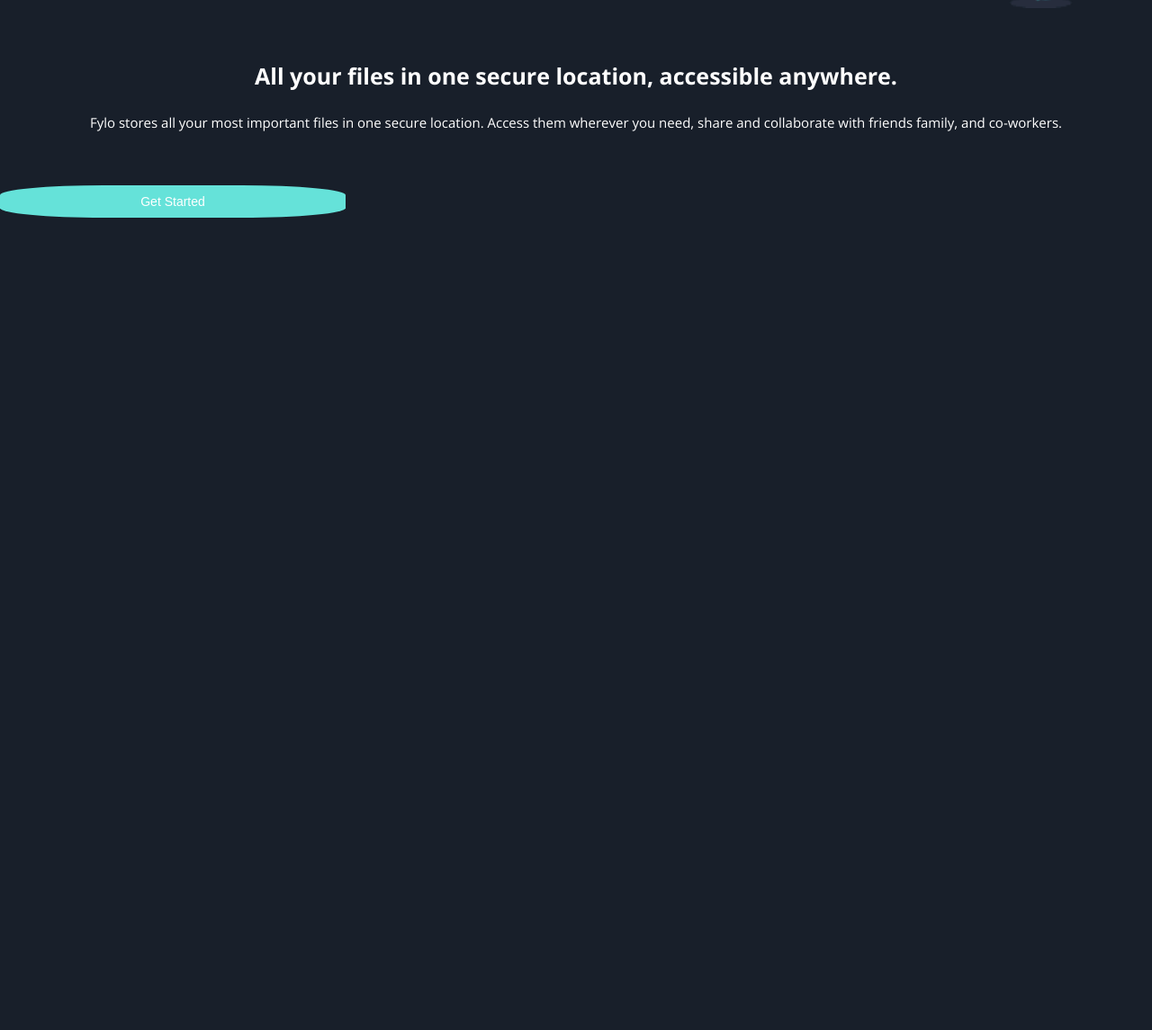
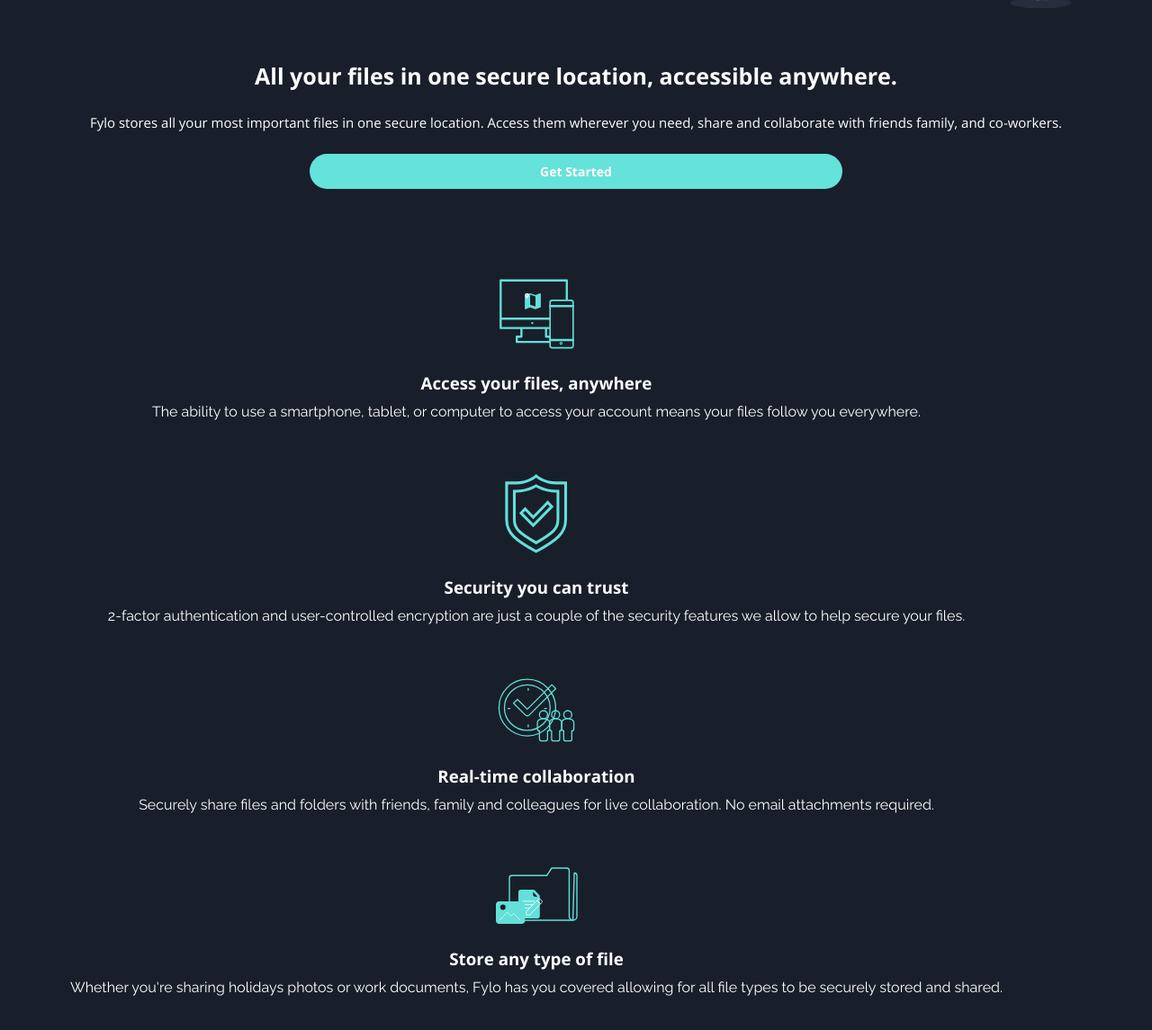
Before and after one commit to LorgioRoda/Frontend-Mentor-1, a plain HTML site: page index.html in a window 1280 px wide. Shown: the part 1052-2197 px from the top of the page at 90% size. Before the commit the page ends 1294 px from the top, so only its background shows below. Drawn offline with nearby package versions, Linux system fonts and the light colour scheme.

Commit message:
Services

```diff
--- a/index.html
+++ b/index.html
@@ -42,8 +42,46 @@
         Fylo stores all your most important files in one secure location. Access them wherever
         you need, share and collaborate with friends family, and co-workers.
       </p>
-      <button>Get Started</button>
+      <a class="banner__title_button">
+        Get Started
+      </a>
     </div>
+    <!--Services-->
+    <section class="services">
+      <div class="services__files">
+        <img src="/images/icon-access-anywhere.svg" alt="Access your files">
+        <h3>Access your files, anywhere
+        </h3>
+        <p>
+          The ability to use a smartphone, tablet, or computer to access your account means your
+          files follow you everywhere.
+        </p>
+      </div>
+      <div class="services__security">
+        <img src="/images/icon-security.svg" alt="Security you can trust">
+        <h3>Security you can trust</h3>
+        <p>
+        2-factor authentication and user-controlled encryption are just a couple of the security
+        features we allow to help secure your files.
+        </p>
+      </div>
+      <div class="services__collaboration">
+        <img src="/images/icon-collaboration.svg" alt="Collaboration">
+        <h3>
+        Real-time collaboration
+        </h3>
+        <p>
+        Securely share files and folders with friends, family and colleagues for live collaboration.
+        No email attachments required.
+        </p>
+      </div>
+        <div class="services__store">
+          <img src="/images/icon-any-file.svg" alt="icon store file">
+          <h3>Store any type of file</h3>
+          <p>Whether you're sharing holidays photos or work documents, Fylo has you covered allowing for all
+          file types to be securely stored and shared.</p>
+        </div>
+    </section>
   </main>
   <!--
   Access your files, anywhere
--- a/styles.css
+++ b/styles.css
@@ -81,16 +81,81 @@
     font-weight: 400;
     color: var(--White);
 }
- .banner button {
-    display: inline-block;
-    margin-top: 35px;
-    border-radius: 30%;
-    width: 30%;
-    padding: 10px;
+.banner__title_button {
+    display: inline;
+    display: flex;
+    justify-content: center;
+    border-radius: 40px;
+    width: 40%;
+    margin: auto;
+    padding: 10px 40px 10px 40px;
     color: var(--White);
     background-color: var(--Cyan);
-    /*Sombra*/
     border: none;
     font-size: 1.4rem;
+    font-weight: bold;
     text-decoration: none;
  }
+
+ /*Services*/
+
+ .services {
+     display: grid;
+     grid-template-columns: 100%;
+     margin: 100px 20px 100px 20px;
+     grid-row-gap: 60px;
+     text-align: center;
+     width: 90%;
+     color: var(--White);
+     font-size: 16px;
+ }
+.services__files img {
+    margin-bottom: 20px;
+}
+.services__files h3 {
+    margin-bottom: 10px;
+    font-weight: bold;
+}
+.services__files p {
+    font-family: 'Raleway', sans-serif;
+    font-weight: 400;
+}
+
+
+.services__security img {
+    margin-bottom: 20px;
+}
+.services__security h3 {
+    margin-bottom: 10px;
+    font-weight: bold;
+}
+.services__security p {
+    font-family: 'Raleway', sans-serif;
+    font-weight: 400;
+}
+
+
+.services__collaboration img {
+    margin-bottom: 20px;
+}
+.services__collaboration h3 {
+    margin-bottom: 10px;
+    font-weight: bold;
+}
+.services__collaboration p {
+    font-family: 'Raleway', sans-serif;
+    font-weight: 400;
+}
+
+
+.services__store img {
+    margin-bottom: 20px;
+}
+.services__store h3 {
+    margin-bottom: 10px;
+    font-weight: bold;
+}
+.services__store p {
+    font-family: 'Raleway', sans-serif;
+    font-weight: 400;
+}
```
